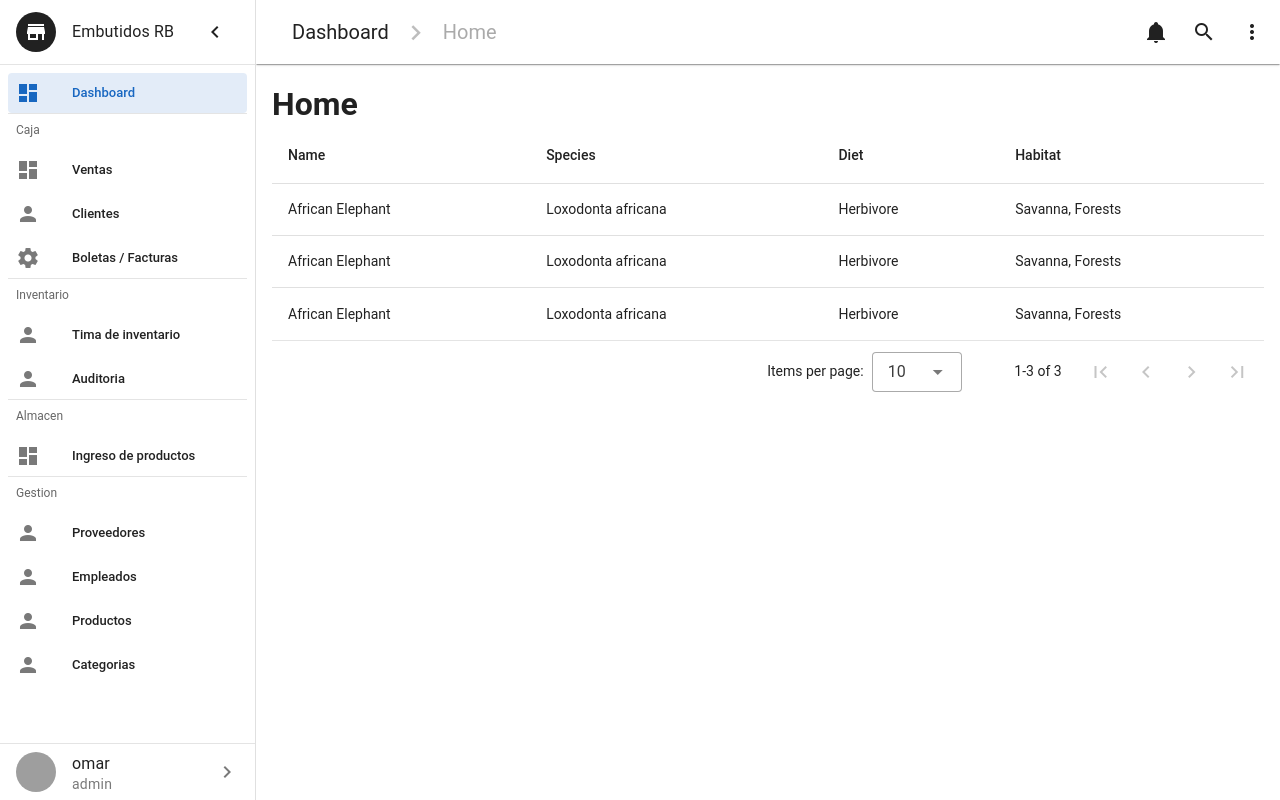
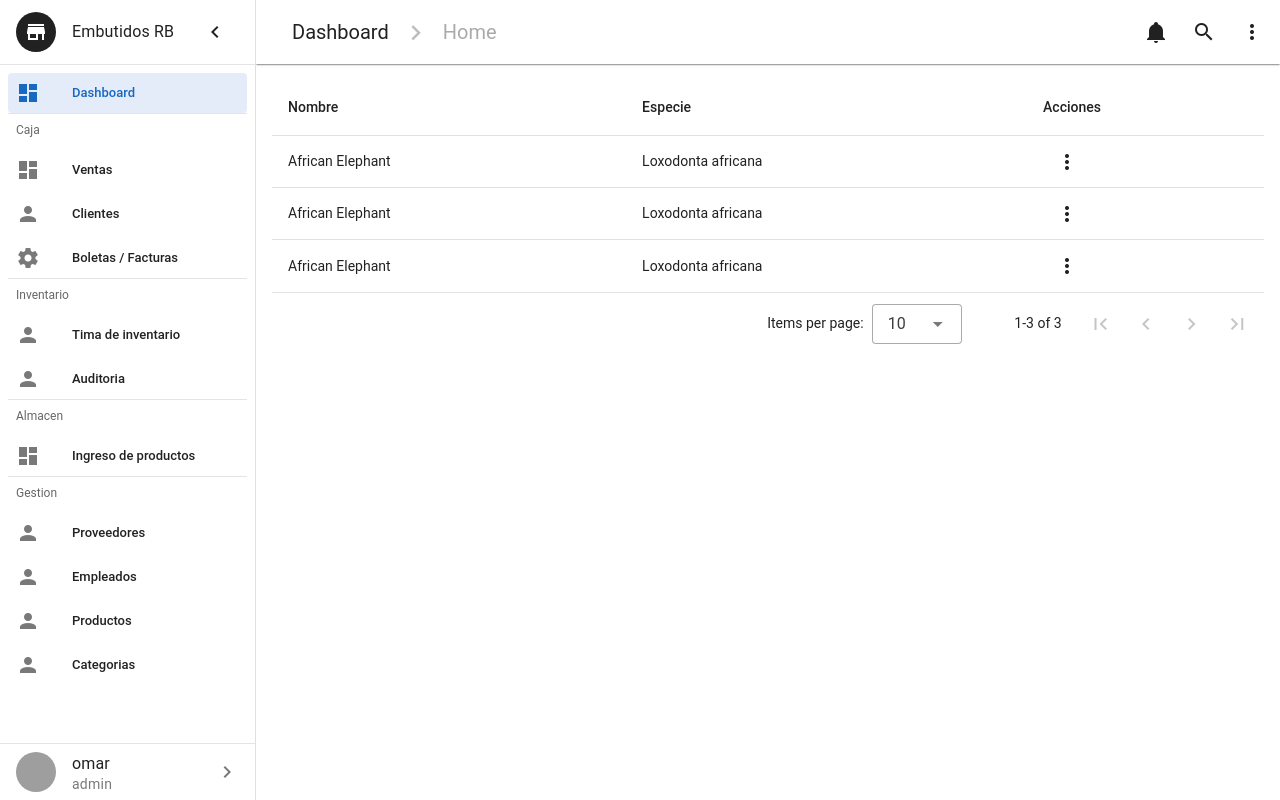
Before and after one commit to aomineDev/bodega-rb, a Vue app: page /home in a window 1280 px wide. Built offline with nearby package versions, Linux system fonts and the light colour scheme; grey boxes are pictures that could not be loaded; what @tanstack/vue-query would draw is missing.

Commit message:
componente ActionMenu

```diff
--- a/package.json
+++ b/package.json
@@ -25,8 +25,9 @@
     "@mdi/font": "^7.4.47",
     "@vitejs/plugin-vue": "^6.0.1",
     "@vue/eslint-config-prettier": "^10.2.0",
+    "@vue/eslint-config-standard": "^9.0.1",
     "eslint": "^9.37.0",
-    "eslint-plugin-vue": "~10.5.0",
+    "eslint-plugin-vue": "^10.5.1",
     "globals": "^16.4.0",
     "prettier": "3.6.2",
     "vite": "^7.1.11",
--- /dev/null
+++ b/src/components/ActionMenu.vue
@@ -0,0 +1,40 @@
+<script setup>
+defineProps({
+  actions: {
+    type: Array,
+    default: () => [
+      { label: 'Ver detalles', value: 'view', icon: 'mdi-eye' },
+      { label: 'Editar', value: 'edit', icon: 'mdi-pencil' },
+      { label: 'Eliminar', value: 'delete', icon: 'mdi-delete' },
+    ],
+  },
+})
+defineEmits(['action'])
+</script>
+
+<template>
+  <v-menu>
+    <template #activator="{ props }">
+      <v-btn v-bind="props" icon="mdi-dots-vertical" variant="text"></v-btn>
+    </template>
+
+    <v-list elevation="2">
+      <v-list-item v-for="action in actions" :key="action.value" @click="$emit('action', action.value)"
+        class="cursor-pointer">
+        <template #prepend>
+          <v-icon>{{ action.icon }}</v-icon>
+        </template>
+
+        <template #title>
+          {{ action.label }}
+        </template>
+      </v-list-item>
+    </v-list>
+  </v-menu>
+</template>
+
+<style scoped>
+.cursor-pointer {
+  cursor: pointer;
+}
+</style>
--- a/src/views/HomeView.vue
+++ b/src/views/HomeView.vue
@@ -1,4 +1,7 @@
 <script setup>
+
+import ActionMenu from '@/components/ActionMenu.vue';
+
 const items = [
   {
     name: 'African Elephant',
@@ -21,9 +24,27 @@ const items = [
 ]
 </script>
 
+
 <template>
-  <h1>Home</h1>
-  <v-data-table :items="items"></v-data-table>
+  <v-data-table :items="items">
+    <template #headers>
+      <tr>
+        <th>Nombre</th>
+        <th>Especie</th>
+        <th>Acciones</th>
+      </tr>
+    </template>
+
+    <template #item="{ item }">
+      <tr>
+        <td>{{ item.name }}</td>
+        <td>{{ item.species }}</td>
+        <td>
+          <ActionMenu @action="(type) => handleAction(type, item)" />
+        </td>
+      </tr>
+    </template>
+  </v-data-table>
 </template>
 
 <style scoped></style>
```
Also changed, not shown: src/layout/DashboardLayout.vue (+18 -74 lines), 1 other file (tests, documents, lock files or other folders).
